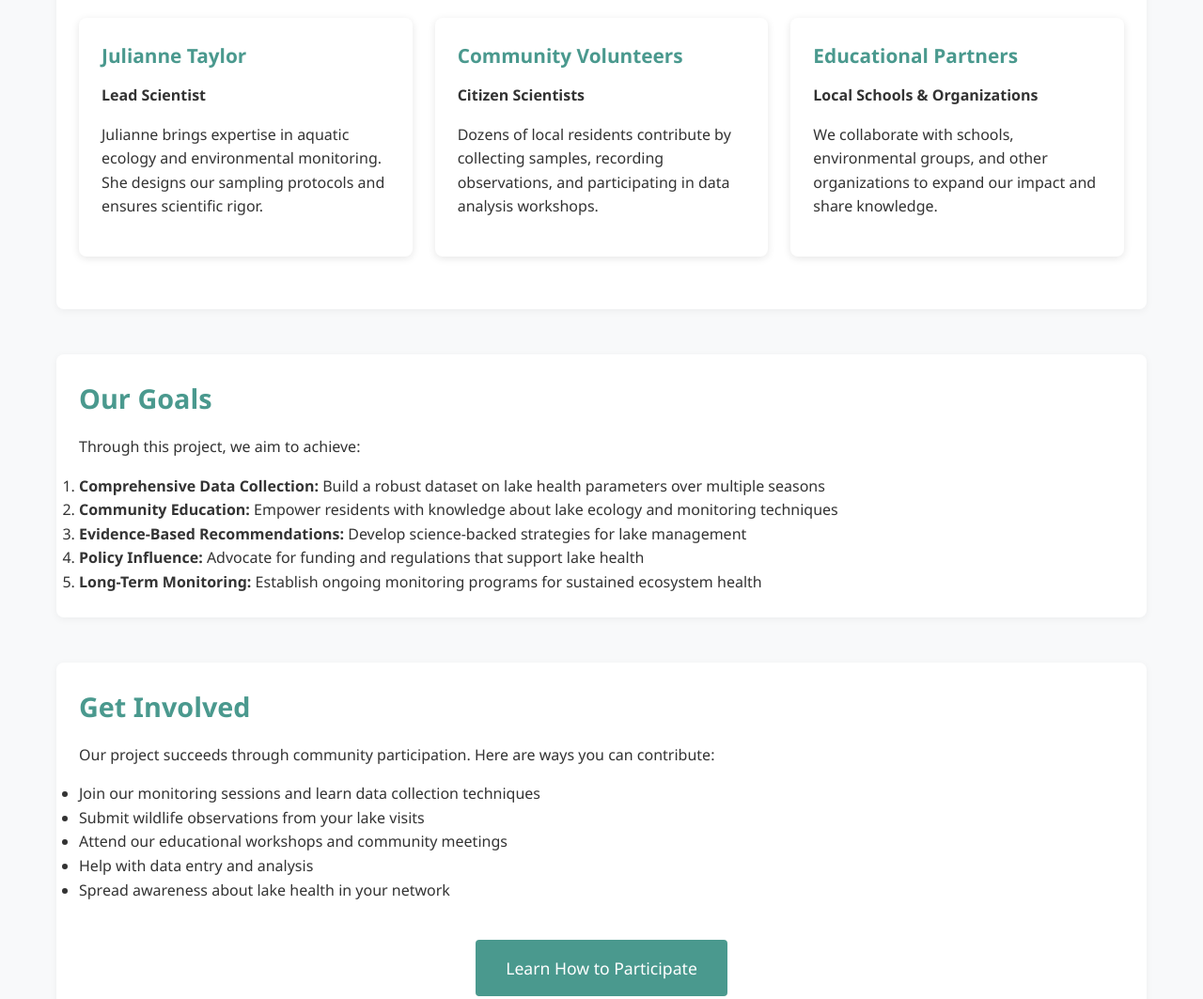
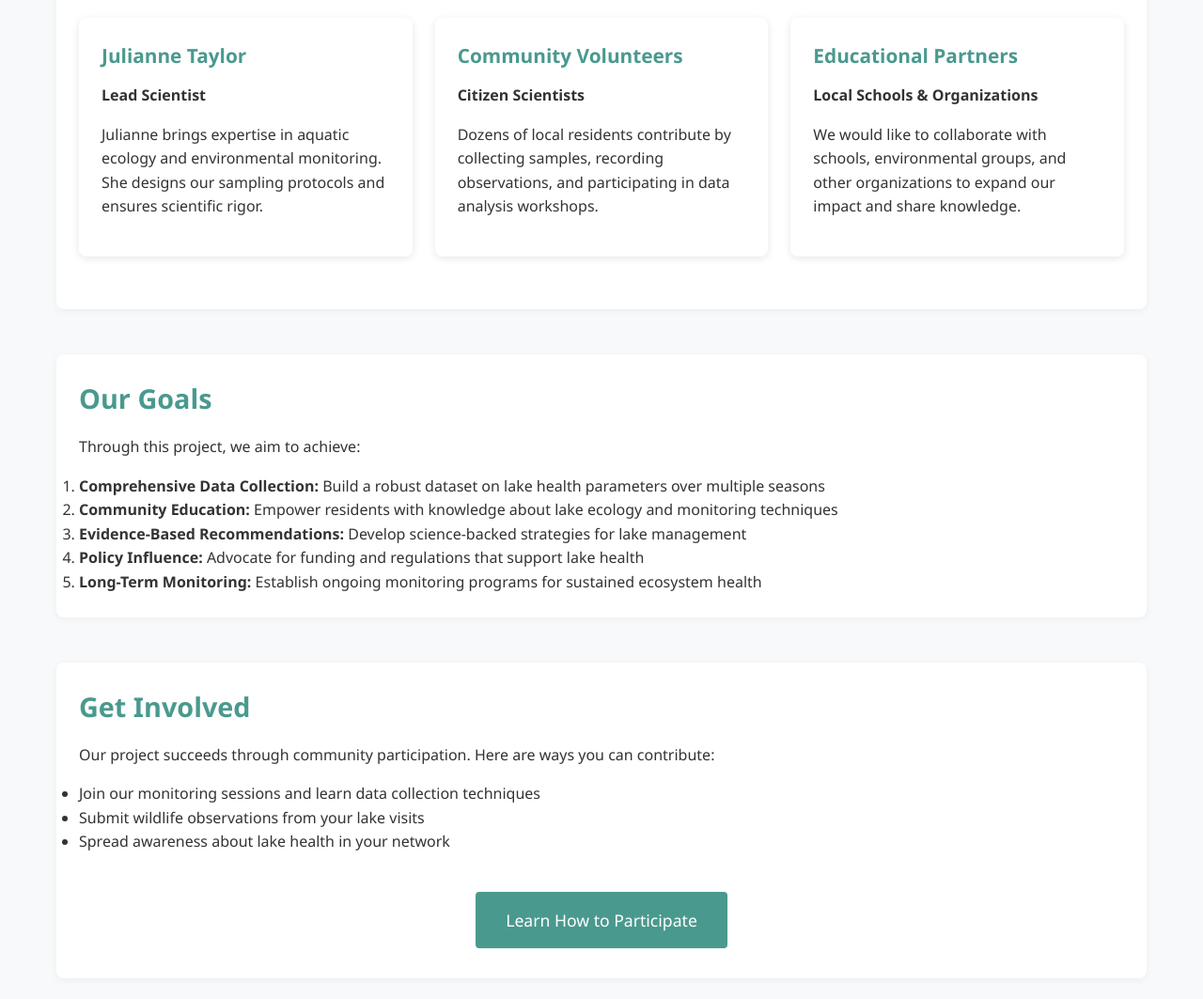
Before and after one commit to jtsiva/lake-health-project-home, a website: page docs/about/index.html in a window 1280 px wide. Shown: the part 1620-2683 px from the top of the page at 94% size. Drawn offline with Linux system fonts and the light colour scheme.

Commit message:
update language based on SME feedback.

```diff
--- a/docs/about/index.html
+++ b/docs/about/index.html
@@ -109,7 +109,7 @@
                     <div class="card-content">
                         <h3 class="card-title">Educational Partners</h3>
                         <p><strong>Local Schools & Organizations</strong></p>
-                        <p>We collaborate with schools, environmental groups, and other organizations to expand our impact and share knowledge.</p>
+                        <p>We would like to collaborate with schools, environmental groups, and other organizations to expand our impact and share knowledge.</p>
                     </div>
                 </div>
             </div>
@@ -135,8 +135,6 @@
             <ul>
                 <li>Join our monitoring sessions and learn data collection techniques</li>
                 <li>Submit wildlife observations from your lake visits</li>
-                <li>Attend our educational workshops and community meetings</li>
-                <li>Help with data entry and analysis</li>
                 <li>Spread awareness about lake health in your network</li>
             </ul>
 
```
Also changed, not shown: docs/index.html (+1 -1 lines).
